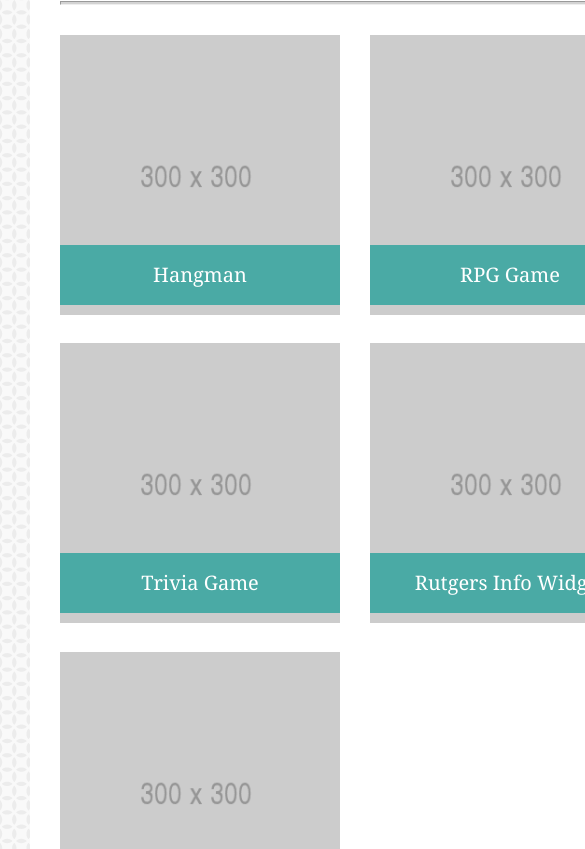
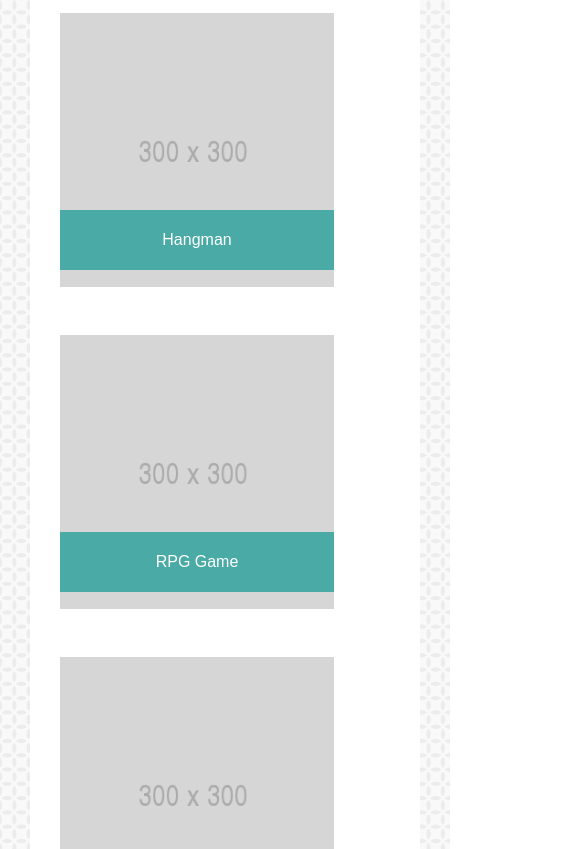
Before and after one commit to byork2005/responsive-portfolio, a plain HTML site: page portfolio.html in a window 390 px wide. Shown: the part 259-1108 px from the top of the page, 585 px wide, since content can reach past the window. Drawn offline with Linux system fonts and the light colour scheme.

Commit message:
last update hopefully

```diff
--- a/assets/css/style.css
+++ b/assets/css/style.css
@@ -84,12 +84,6 @@ body {
 /*}*/
 
 
-hr {
-	height: 2px;
-	background-color: lightgray;
-	margin: 0;
-}
-
 
 section {
 	max-width: 960px;
@@ -102,10 +96,6 @@ section {
 
 }
 
-#articleline, #asideline {
-	margin: 0 30px;
-}
-
 #biopicture {
 	width: 250px;
 	float: left;
@@ -113,18 +103,21 @@ section {
 }
 
 article {
-	width: 650px;
+	max-width: 650px;
 	background-color: #ffffff;
 	margin: 35px 0;
 	float: left;
 	margin-bottom: 100px;
+	padding: 0;
+	width: 100%;
 }
 
 #articletitle, #asidetitle {
 	color: #4aaaa5;
 	font-size: 35px;
-	padding: 30px;
 	font-family: 'Georgia', Times, Times New Roman, serif;
+	border-bottom: 2px solid #eee;
+	margin: 30px 30px 10px;
 }
 
 #asidetitle {
@@ -137,10 +130,12 @@ article {
 }
 
 aside {
-	width: 270px;
+	max-width: 270px;
+	width: 100%;
 	background-color: #ffffff;
 	float: right;
 	margin-top: 35px;
+	padding: 0;
 }
 
 .iconlinks {
@@ -202,14 +197,9 @@ footer {
 	font-size: 20px;
 }
 
-.imagesbox {
-	position: relative;
-	width: 590px;
-	margin: 30px;
-	height: 900px;
-}
 
-#hangman, #rpg, #trivia, #widget, #rockpaper {
+/*#hangman, #rpg, #trivia, #widget, #rockpaper */
+/*.portfolioimage {
 	float: left;
 	position: absolute;
 }
@@ -224,19 +214,68 @@ footer {
 
 #trivia, #widget {
 	top: 308px;
+}*/
+
+/*.portfolioimage img {
+	float: left;
+	margin: 20px 20px;
+	max-width: 270px;
+	width: 100%;
+
+}
+
+.portfolioimage {
+	width: 100%;
+	max-width: 270px;
+	position: relative;
 }
 
 .imagenamebox {
-	width: 240px;
+	width: 100%;
 	background-color: #4aaaa5;
-	position: absolute;
-	z-index: 10;
-	top: 210px;
+	z-index: 55;
 	color: #ffffff;
 	text-align: center;
-	padding: 20px;
+	padding: 20px 0;
 	font-size: 20px;
 	font-family: 'Georgia', Times, Times New Roman, serif;
+	max-width: 270px;
+}*/
+
+.portfolioimage {
+  position: relative;
+  float: left;
+  width: 274px;
+  margin: 20px 0 25px;
+}
+
+.portfolioimage:nth-child(even) {
+  margin-right: 40px;
+
+}
+
+.portfolioimage img {
+  width: 100%;
+  border: 0 none;
+  opacity: 0.8;
+}
+
+.imagenamebox {
+  position: absolute;
+  bottom: 20px;
+  width: 100%;
+  padding: 15px 0;
+  margin-bottom: 0;
+  font-weight: 300;
+  line-height: 30px;
+  color: #fff;
+  text-align: center;
+  background: #4aaaa5;
+  border-bottom: 0;
+}
+
+#hangman, #trivia, #rockpaper {
+	margin-left: 30px;
 }
 
 .clearfix::after {
@@ -254,24 +293,25 @@ footer {
 	section 	{
 		width: 100%;
 		padding-left: 30px;
-		padding-right: 30px;
-				}
-	.navbox 	{
-		margin-right: 50px;
-				}
-
+		}
 }
 
 @media screen and (max-width: 768px) {
 	aside 		{
 		float: none;
 		clear: both;
-		width: 650px;
+		max-width: 650px;
+		margin-top: 0;
+		width: 100%;
 
 	}
 	#biopicture {
 		float: left;
 		width: 250px;
+	}
+
+	article {
+		margin-bottom: 40px;
 	}
 
 }
@@ -285,19 +325,53 @@ footer {
 	#nameheader {
 		width: 100%;
 		float: none;
+		max-width: 640px;
 				}
 	.navbox	{
-		width: 100%;
+		width: 258px;
 		float: none;
-		margin: 0 0 0 230px;
+		margin: 0 auto;
 		line-height: 25px;
 		padding: 20px 0;
 				}
 	section 	{
-		padding: 130px 30px 80px;
+		padding: 140px 30px 80px;
+		max-width: 640px;
 				}
+	#navlinks	{
+		margin: 0 auto;
+				}
+	header 		{
+		width: 100%;
+		max-width: 640px;
+				}
+	.portfolioimage {
+		clear: both;
+		position: relative;
+		top: 0;
+		left: 0;
+				}
+	.imagesbox 	{
+		height: 100%;
+		width: 100%
+		overflow: auto;
+	}
+
+	aside {
+		width: 100%;
+	}
+
+	#rpg, #widget {
+		margin-left: 30px;
+	}
 
 
 
 
 }
+
+
+.clearfix::after {
+    content: "";
+    clear: both;
+    display: table;
--- a/portfolio.html
+++ b/portfolio.html
@@ -62,51 +62,47 @@
 
           <h1 id="articletitle">Portfolio</h1>
 
-          <hr id="articleline">
 
-          <div class="imagesbox">
 
-            <div id="hangman">
+            <div id="hangman" class="portfolioimage">
 
-              <img src="assets/images/300.png" width="280px">
+              <img src="assets/images/300.png">
 
               <div class="imagenamebox">Hangman</div>
 
             </div>
 
-            <div id="rpg">
+            <div id="rpg" class="portfolioimage">
 
-              <img src="assets/images/300.png" width="280px">
+              <img src="assets/images/300.png">
 
               <div class="imagenamebox">RPG Game</div>
 
             </div>
 
-            <div id="trivia">
+            <div id="trivia" class="portfolioimage">
 
-              <img src="assets/images/300.png" width="280px">
+              <img src="assets/images/300.png">
 
               <div class="imagenamebox">Trivia Game</div>
 
             </div>
 
-            <div id="widget">
+            <div id="widget" class="portfolioimage">
 
-              <img src="assets/images/300.png" width="280px">
+              <img src="assets/images/300.png">
 
               <div class="imagenamebox">Rutgers Info Widget</div>
 
             </div>
 
-            <div id="rockpaper">
+            <div id="rockpaper" class="portfolioimage">
 
-              <img src="assets/images/300.png" width="280px">
+              <img src="assets/images/300.png">
 
               <div class="imagenamebox">Rock Paper Scissors</div>
 
             </div>
-
-          </div>
 
         </article>
 
@@ -114,7 +110,7 @@
 
           <h2 id="asidetitle">Connect with Me</h2>
 
-          <hr id="asideline">
+
 
           <div class="iconlinks">
 
```
Also changed, not shown: contact.html (+2 -2 lines), index.html (+7 -7 lines).
